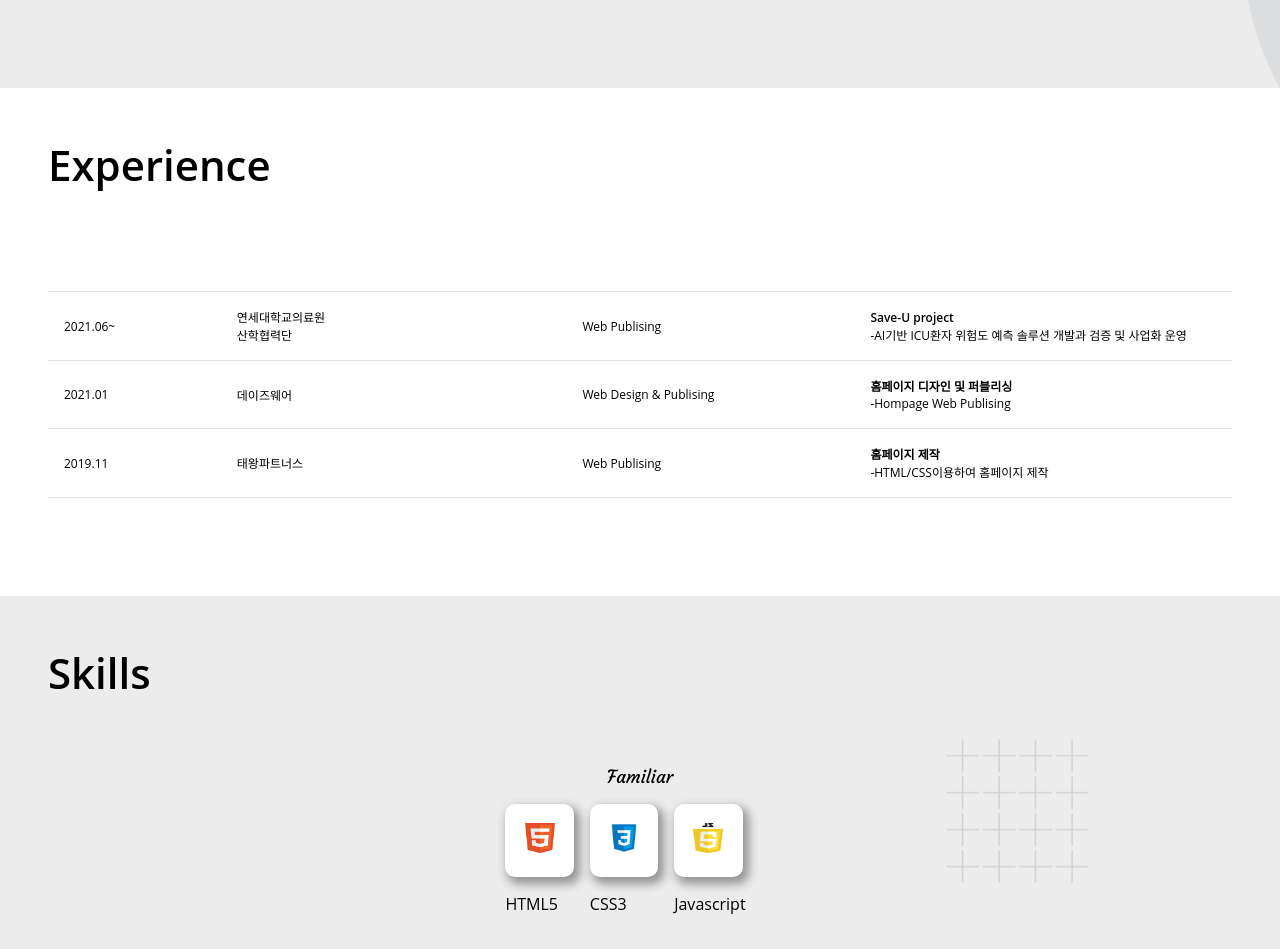
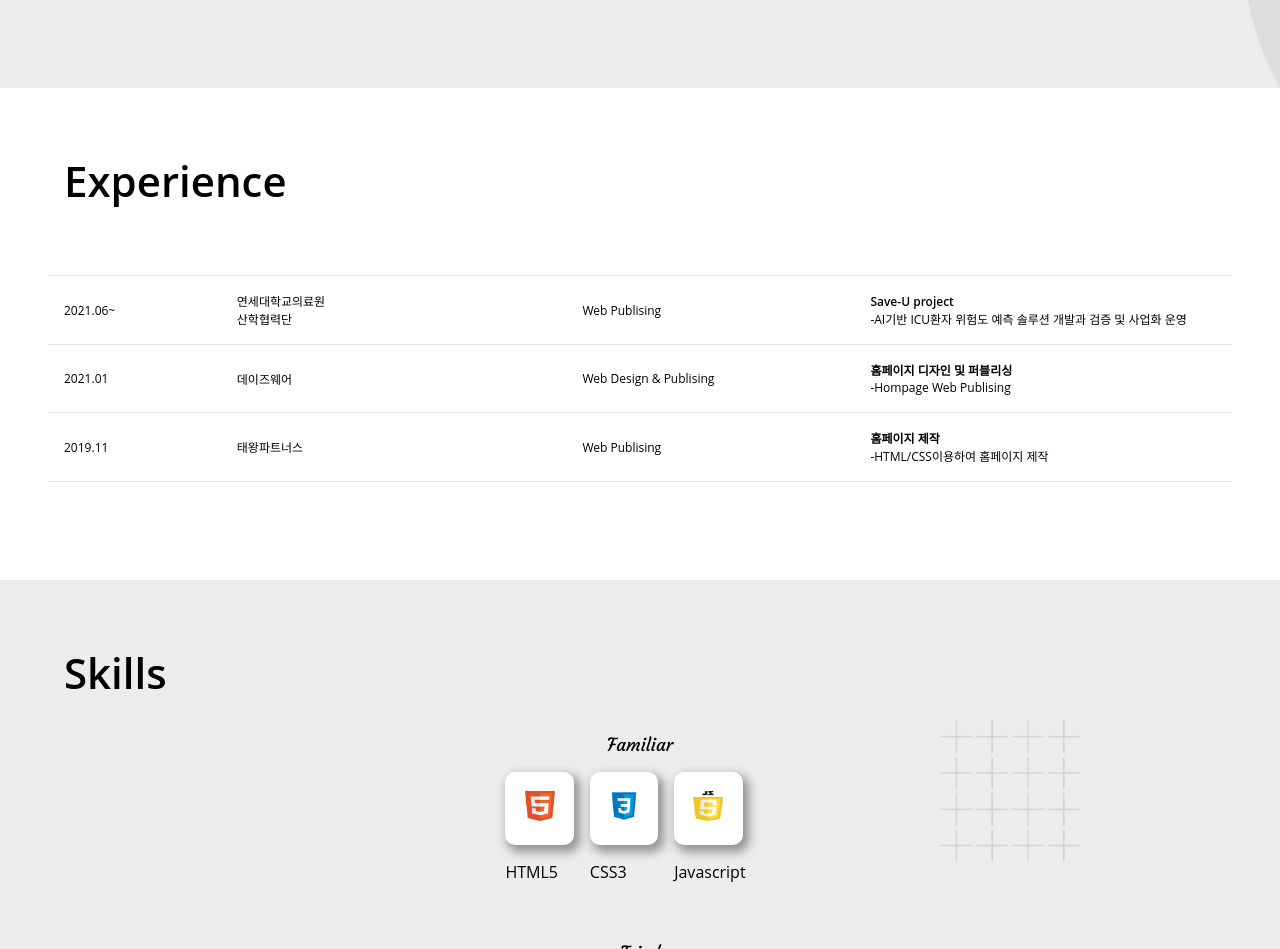
Before and after one commit to dlgywls1130/dlgywls1130.github.io, a plain HTML site: page index.html in a window 1280 px wide. Shown: the part 1980-2929 px from the top of the page. Drawn offline with nearby package versions, Linux system fonts and the light colour scheme.

Commit message:
반응형 수정

```diff
--- a/css/style.css
+++ b/css/style.css
@@ -771,7 +771,7 @@ section {
   display: block;
 }
 
-@media only screen and (min-width: 760px) and (max-width:1280px) {
+@media only screen and (min-width: 760px) and (max-width: 1280px) {
   .navbar__toggle-btn {
     display: block;
     padding: 0.9rem 0;
@@ -858,7 +858,7 @@ section {
     display: flex;
     flex-direction: column;
     align-items: center;
-    padding:1rem;
+    padding: 1rem;
   }
 
   .skill_group {
@@ -897,10 +897,9 @@ section {
     height: auto;
   }
 
-  .contain_title{
-    1rem
+  .contain_title {
+    padding: 1rem;
   }
-
 }
 
 @media screen and (max-width: 420px) {
```
